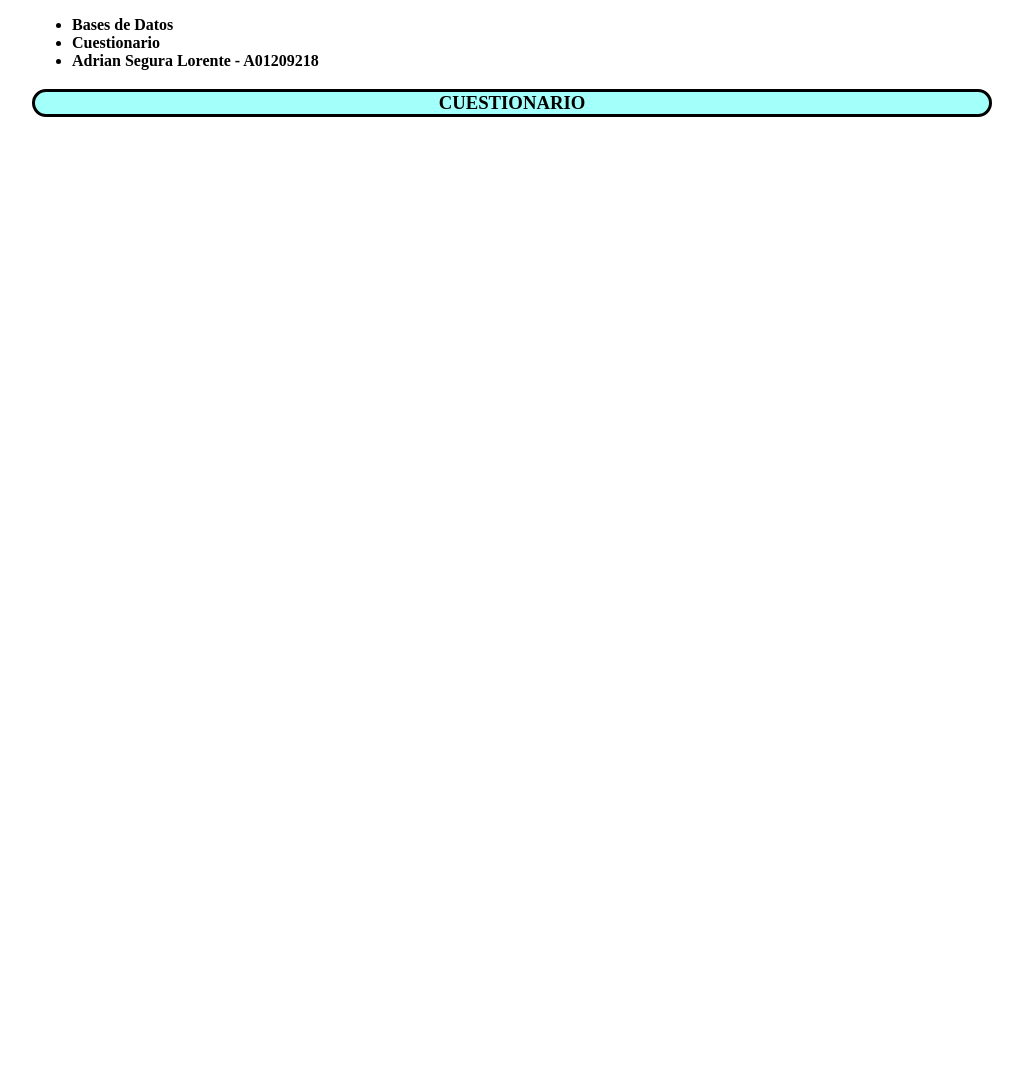
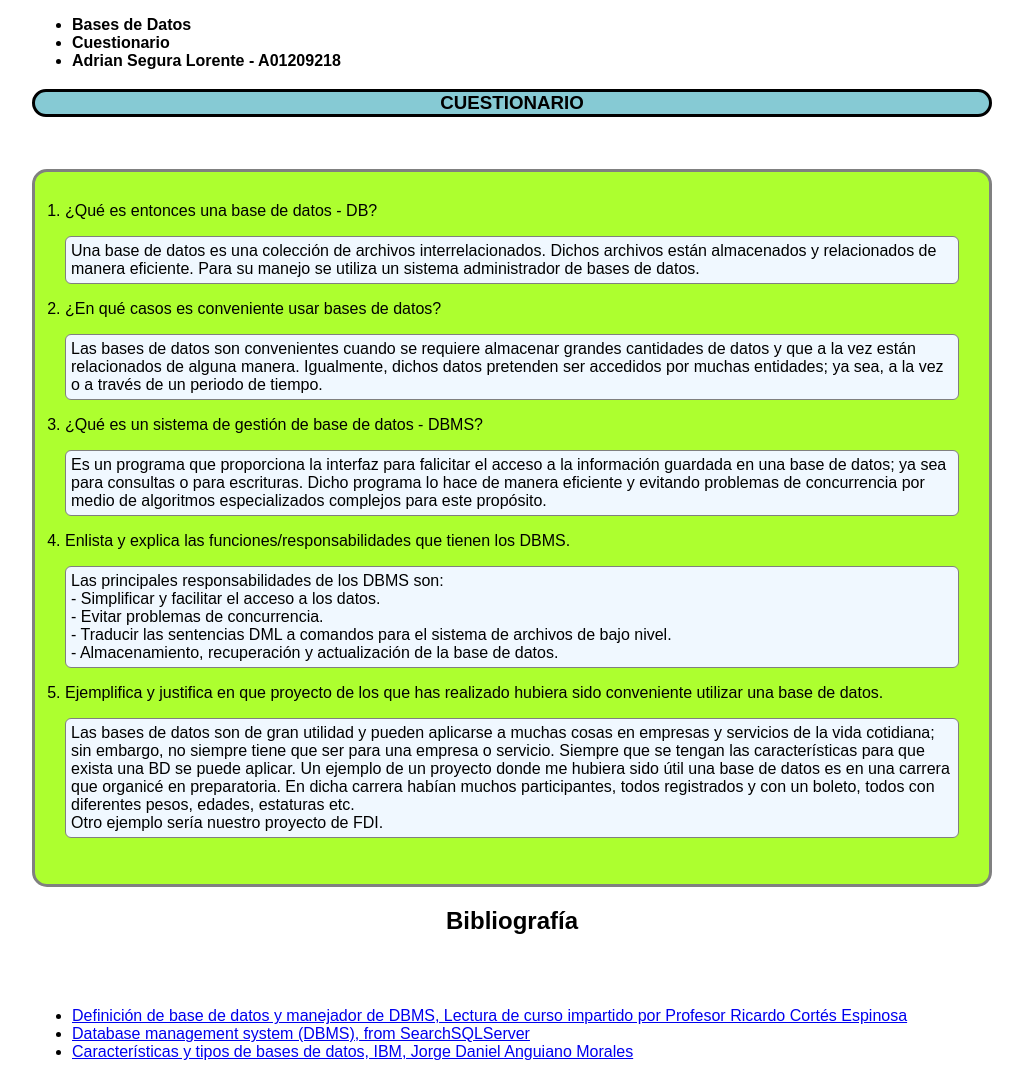
Before and after one commit to AdrianSegura220/daw_apac, a PHP site: page /bd1.html in a window 1280 px wide. Shown: the whole page, without its empty margins (128-1151 px from the left). Before the commit the page ends 117 px from the top, so only its background shows below. Run offline with PHP 8.4, Linux system fonts and the light colour scheme.

Commit message:
completar cuestionario y css

```diff
--- a/bd1.html
+++ b/bd1.html
@@ -13,7 +13,45 @@
         <section>
             <article>
                 <h1>CUESTIONARIO</h1>
+                <br>
+                <ol id="listaCuestionario">
+                    <li>¿Qué es entonces una base de datos - DB?
+                        <br>
+                        <p>Una base de datos es una colección de archivos interrelacionados. Dichos archivos están almacenados y relacionados de manera eficiente. Para su manejo se utiliza un sistema administrador de bases de datos.</p>
+                    </li>
+
+                    <li>¿En qué casos es conveniente usar bases de datos?
+                        <br>
+                        <p>Las bases de datos son convenientes cuando se requiere almacenar grandes cantidades de datos y que a la vez están relacionados de alguna manera. Igualmente, dichos datos pretenden ser accedidos por muchas entidades; ya sea, a la vez o a través de un periodo de tiempo.</p>
+                    </li>
+                    <li>¿Qué es un sistema de gestión de base de datos - DBMS?
+                        <br>
+                        <p>Es un programa que proporciona la interfaz para falicitar el acceso a la información guardada en una base de datos; ya sea para consultas o para escrituras. Dicho programa lo hace de manera eficiente y evitando problemas de concurrencia por medio de algoritmos especializados complejos para este propósito.</p>
+                    </li>
+                    <li>Enlista y explica las funciones/responsabilidades que tienen los DBMS.
+                        <br>
+                        <p>Las principales responsabilidades de los DBMS son:<br>- Simplificar y facilitar el acceso a los datos.<br>- Evitar problemas de concurrencia.<br>- Traducir las sentencias DML a comandos para el sistema de archivos de bajo nivel.<br>- Almacenamiento, recuperación y actualización de la base de datos.</p>
+                    </li>
+                    <li>Ejemplifica y justifica en que proyecto de los que has realizado hubiera sido conveniente utilizar una base de datos.
+                        <br>
+                        <p>Las bases de datos son de gran utilidad y pueden aplicarse a muchas cosas en empresas y servicios de la vida cotidiana; sin embargo, no siempre tiene que ser para una empresa o servicio. Siempre que se tengan las características para que exista una BD se puede aplicar. Un ejemplo de un proyecto donde me hubiera sido útil una base de datos es en una carrera que organicé en preparatoria. En dicha carrera habían muchos participantes, todos registrados y con un boleto, todos con diferentes pesos, edades, estaturas etc.<br> Otro ejemplo sería nuestro proyecto de FDI.</p>
+                    </li>
+                </ol>
             </article>
         </section>
+        <footer>
+            <h2 id = "centrar">Bibliografía</h2>
+            <br>
+            <br>
+            <ul>
+                <li><a href="https://ejuarez.bitbucket.io/daw/lectura1_DBvsDBMS.html">Definición de base de datos y manejador de  DBMS, Lectura de curso impartido por Profesor Ricardo Cortés Espinosa</a></li>
+                <li>
+                    <a href ="https://searchsqlserver.techtarget.com/definition/database-management-system">Database management system (DBMS), from SearchSQLServer</a>
+                </li>
+                <li><a href="https://www.ibm.com/developerworks/ssa/data/library/tipos_bases_de_datos/index.html">Características y tipos de bases de datos, IBM, Jorge Daniel Anguiano Morales
+                    </a>
+                </li>
+            </ul>
+        </footer>
     </body>
 </html>
--- a/styles.css
+++ b/styles.css
@@ -1,6 +1,7 @@
 
 body
 {
+    font-family: Arial;
     margin: 0 auto;
     max-width: 60em;
 }
@@ -8,7 +9,7 @@ h1
 {
     text-align: center;
     border: solid black;
-    background-color: rgba(163, 255, 250);
+    background-color: rgb(134, 202, 212);
     border-radius: 15px;
 
 }
@@ -17,3 +18,26 @@ header
 {
     font-weight: bold;
 }
+
+#listaCuestionario
+{
+    padding: 30px;
+    border:solid gray;
+    border-radius: 15px;
+    background-color: greenyellow;
+}
+
+p
+{
+    padding: 5px;
+    background-color: aliceblue;
+    border-radius: 6px;
+    border: solid;
+    border-width: 1px;
+    border-color: gray;
+}
+
+#centrar
+{
+    text-align: center;
+}
```
Also changed, not shown: lab1.html (+1 -1 lines).
